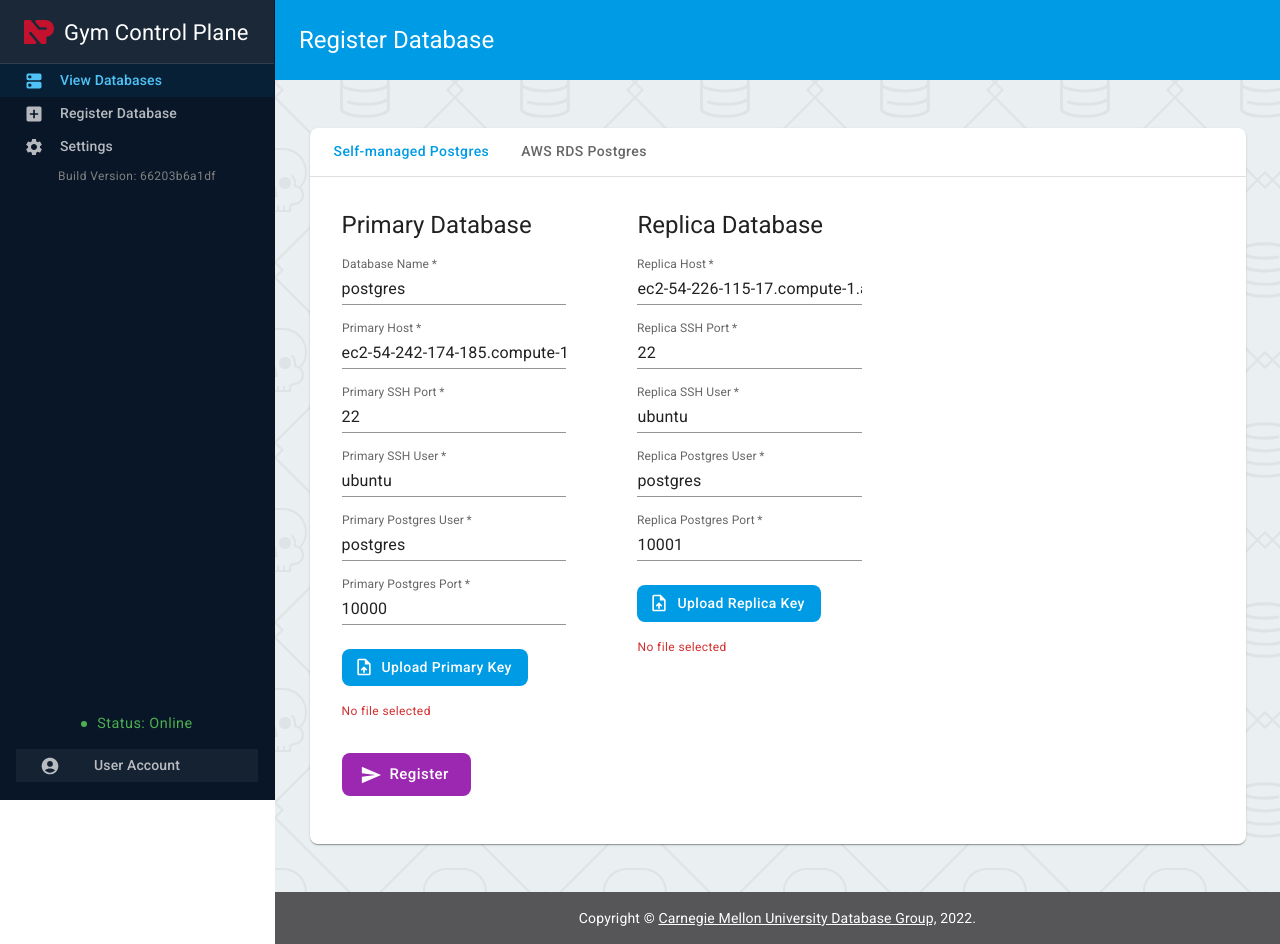
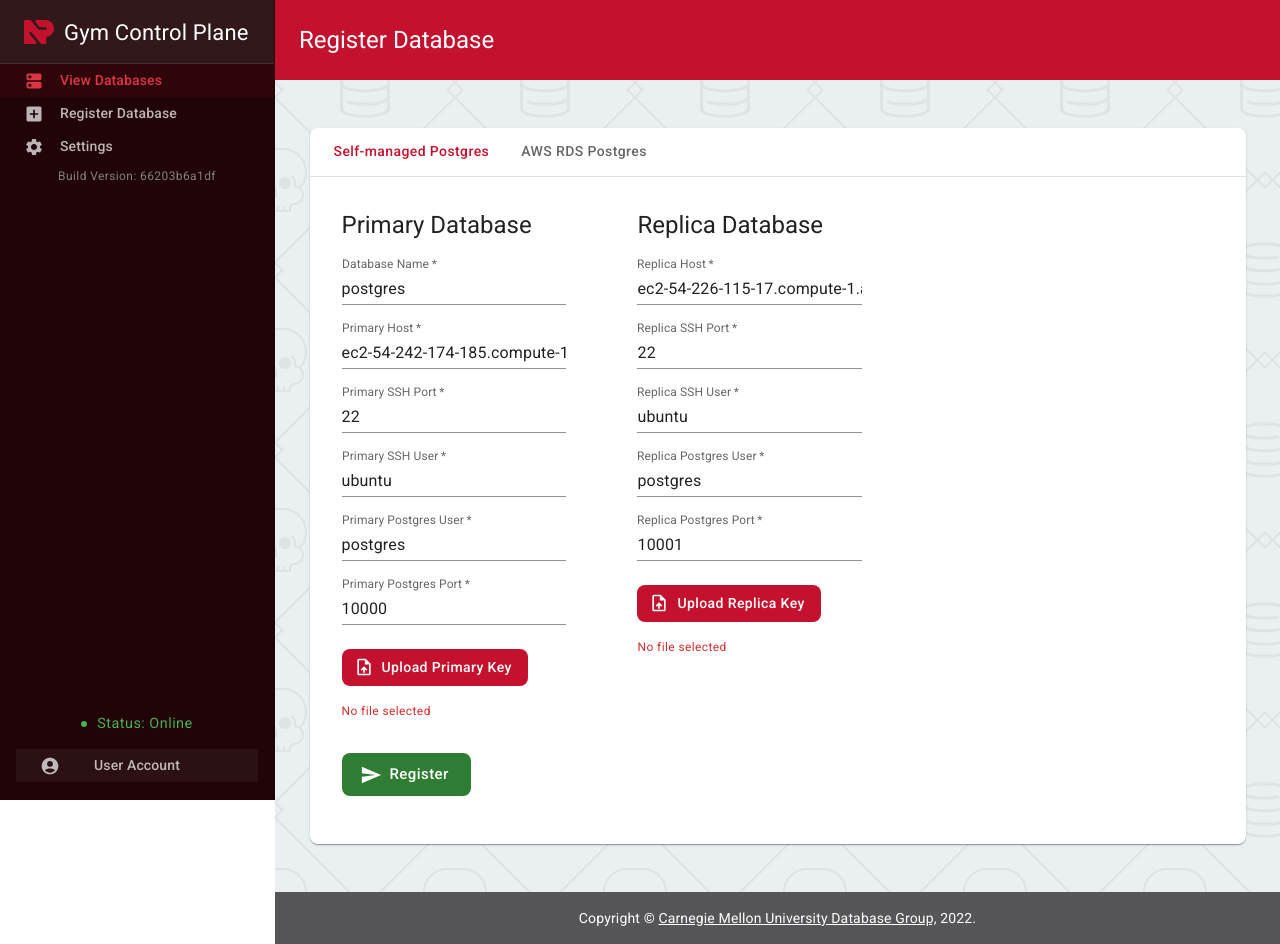
Before and after one commit to cmu-db/noisepage-control, a React (Create React App) app in the folder control_plane/client-app/: page /register in a window 1280 px wide. Built offline with nearby package versions, Linux system fonts and the light colour scheme.

Commit message:
noisepage color

```diff
--- a/control_plane/client-app/src/pages/ManageDatabase/TuneDatabaseContent.js
+++ b/control_plane/client-app/src/pages/ManageDatabase/TuneDatabaseContent.js
@@ -23,7 +23,8 @@ import axios from '../../util/axios';
 
 const PrimaryToggleButton = styled(ToggleButton)({
   "&.Mui-selected, &.Mui-selected:hover": {
-    backgroundColor: 'rgba(0, 155, 229, 0.25)'
+    backgroundColor: 'rgba(76, 175, 80, 0.5)'
+    // backgroundColor: '#4caf50'
   }
 });
 
@@ -167,6 +168,7 @@ export default function TuneDatabaseContent() {
       <Box sx={{ m: 3 }} align="center">
         <Button
           variant="contained"
+          color="success"
           startIcon={<BuildIcon />}
           // sx={{ '&.Mui-disabled': { bgcolor: 'primary.light' } }}
           onClick={handleModalOpen}
@@ -193,8 +195,8 @@ export default function TuneDatabaseContent() {
             value={allowedActions}
             onChange={handleAllowedActionChange}
             size={'small'}
-            sx={{ marginLeft: 'auto', mb: 2, '&.Mui-selected': {bgcolor: 'rgba(0, 155, 229)'} }}
-            color='primary'
+            sx={{ marginLeft: 'auto', mb: 2 }}
+            // color='primary'
           >
             <PrimaryToggleButton value="add-index">
               Add indexes
@@ -240,14 +242,14 @@ export default function TuneDatabaseContent() {
           <Button
             color="error"
             sx={{ width: '100px' }}
-            variant="contained"
+            variant="outlined"
             startIcon={<CancelIcon />}
             onClick={handleModalClose}
           >
             Cancel
           </Button>
           <LoadingButton
-            color="primary"
+            color="success"
             sx={{ width: '100px' }}
             variant="contained"
             startIcon={<BuildIcon />}
--- a/control_plane/client-app/src/pages/ManageDatabase/TuningHistoryContent.js
+++ b/control_plane/client-app/src/pages/ManageDatabase/TuningHistoryContent.js
@@ -115,9 +115,10 @@ function ActionRow({ action }) {
         <TableCell align="center">{String(action.reboot_required)}</TableCell>
         <TableCell align="center">
           <Button
+            color="success"
             variant="contained"
             // TODO: remove the actionSent hack
-            startIcon={actionSent ? <CircularProgress disableShrink size={15} sx={{ opacity: 0.5 }} />
+            startIcon={actionSent ? <CircularProgress disableShrink size={15} sx={{ opacity: 0.5, color: '#2e7d32' }} />
               : notApplied(action) ? <PlayCircleIcon />
               : <TaskAltIcon />
             }
@@ -156,14 +157,14 @@ function ActionRow({ action }) {
           <Button
             color="error"
             sx={{ width: '100px' }}
-            variant="contained"
+            variant="outlined"
             startIcon={<CancelIcon />}
             onClick={handleModalClose}
           >
             Cancel
           </Button>
           <LoadingButton
-            color="primary"
+            color="success"
             sx={{ width: '100px' }}
             variant="contained"
             startIcon={<PlayCircleIcon />}
@@ -217,7 +218,7 @@ function TuningInstanceRow({ databaseId, tuningInstance, parseDateTime }) {
       <TableRow>
         <TableCell>{tuningInstance.friendly_name}</TableCell>
         <TableCell>
-          {tuningInstance.status === 'RUNNING' && <CircularProgress disableShrink size={15} sx={{ mr: 1 }} />}
+          {tuningInstance.status === 'RUNNING' && <CircularProgress disableShrink size={15} sx={{ mr: 1, opacity: 0.5, color: '#2e7d32' }} />}
           <Typography variant='p' color={getStatusColor(tuningInstance.status)}>{tuningInstance.status}</Typography>
         </TableCell>
         <TableCell>{parseDateTime(tuningInstance.started_at)}</TableCell>
--- a/control_plane/client-app/src/pages/RegisterDatabases/RegisterForm.js
+++ b/control_plane/client-app/src/pages/RegisterDatabases/RegisterForm.js
@@ -208,14 +208,14 @@ function RegisterForm({ environment }) {
         <Grid item xs={12} sx={{ p: 1, py: 3 }}>
           <LoadingButton
             variant="contained"
-            color="secondary"
+            // color="secondary"
+            color="success"
             startIcon={registerSuccess ? <Done /> : <Send />}
             type="submit"
             size="large"
             loading={registerLoading}
             loadingPosition="start"
             disabled={registerSuccess}
-            sx={{ '&.Mui-disabled': { bgcolor: '#a5d6a7' } }}
           >
             Register
           </LoadingButton>
--- a/control_plane/client-app/src/pages/ViewDatabases/DatabaseInfo.js
+++ b/control_plane/client-app/src/pages/ViewDatabases/DatabaseInfo.js
@@ -41,7 +41,12 @@ export default function DatabaseInfo(props) {
         <Grid item xs={12} md={3} sx={{ display: 'flex', alignItems: 'center' }}>
           <Typography variant="h6">State: &nbsp;</Typography>
           <Typography variant="h6" color={getStateColor(info.state)}>{DatabaseRegisterState[info.state]}</Typography>
-          {DatabaseRegisterState[info.state] === DatabaseRegisterState.REGISTERING && <CircularProgress disableShrink size={15} sx={{ ml: 1 }} />}
+          {DatabaseRegisterState[info.state] === DatabaseRegisterState.REGISTERING &&
+            <CircularProgress disableShrink size={15} sx={{
+                ml: 1, opacity: 0.5, color: '#2e7d32'
+              }}
+            />
+          }
         </Grid>
         <Grid item xs={12} md={9}>
           <Grid container alignItems="center">
--- a/control_plane/client-app/src/theme.js
+++ b/control_plane/client-app/src/theme.js
@@ -5,7 +5,8 @@ let theme = createTheme({
   palette: {
     primary: {
       light: '#63ccff',
-      main: '#009be5',
+      // main: '#009be5',
+      main: '#C4122E',
       dark: '#006db3',
     },
   },
@@ -45,7 +46,8 @@ theme = {
     MuiDrawer: {
       styleOverrides: {
         paper: {
-          backgroundColor: '#081627',
+          // backgroundColor: '#081627',
+          backgroundColor: '#210407',
         },
       },
     },
@@ -114,7 +116,8 @@ theme = {
       styleOverrides: {
         root: {
           '&.Mui-selected': {
-            color: '#4fc3f7',
+            // color: '#4fc3f7',
+            color: '#dc3545;',
           },
         },
       },
```
